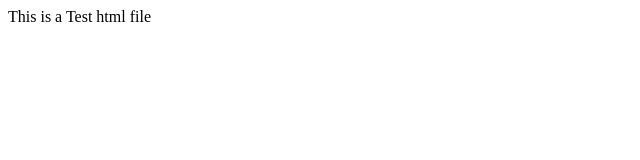
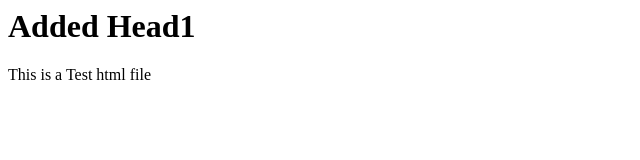
Before and after one commit to ybingc/sample-repository, a plain HTML site: page index.html in a window 1280 px wide. Shown: the whole page, without its empty margins (0-640 px from the left). Drawn offline with Linux system fonts and the light colour scheme.

Commit message:
Updated index.html

```diff
--- a/index.html
+++ b/index.html
@@ -1,4 +1,5 @@
 <html>
+	<H1>Added Head1</H1>
 	<body>
 	<p> This is a Test html file </p>
 	</body>
```
